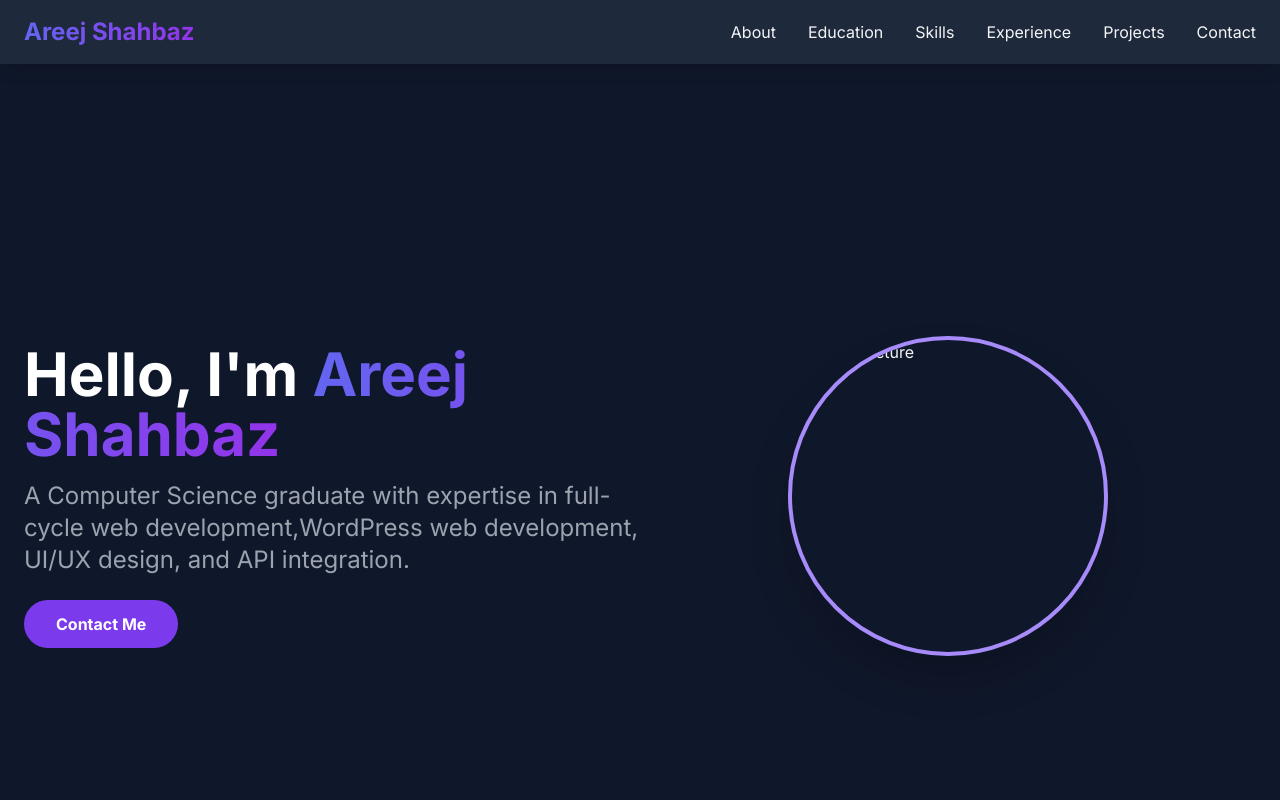
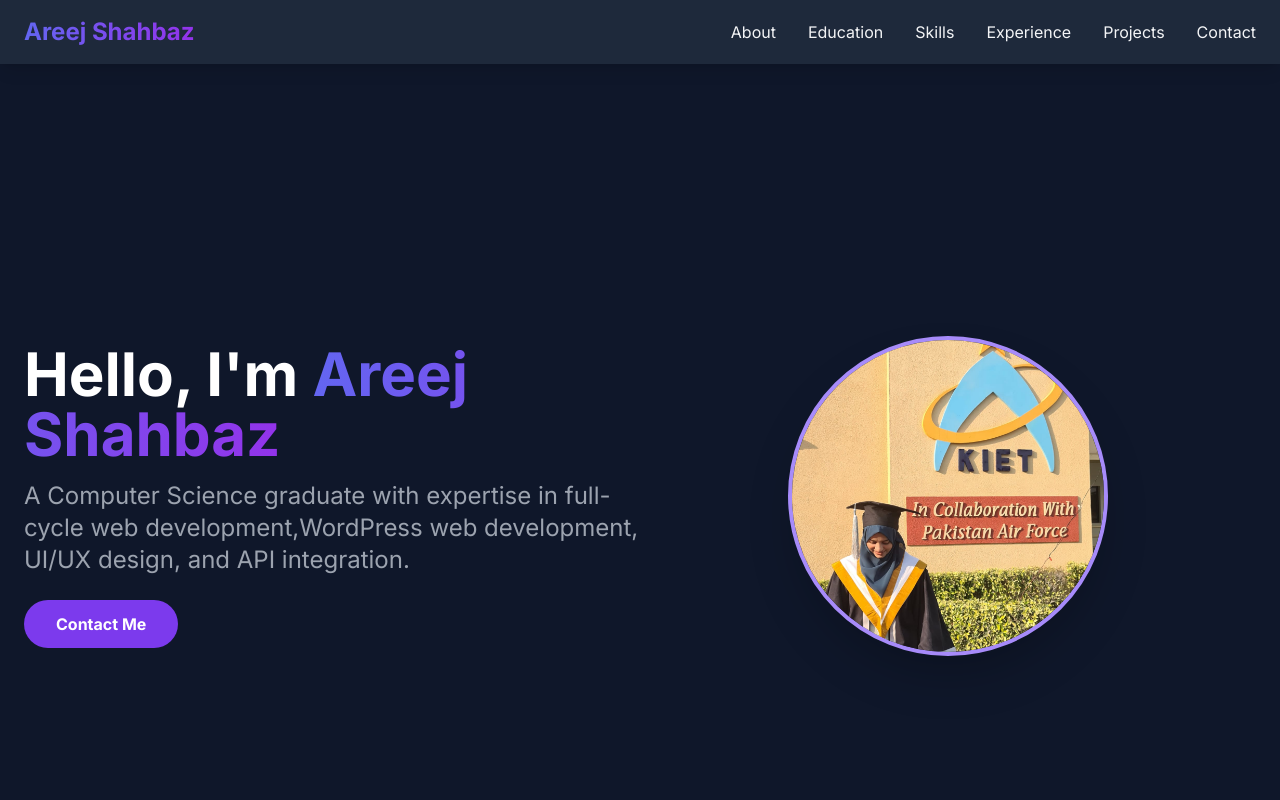
Before and after one commit to areejshahbaz110-spec/portfolio, a plain HTML site: page index.html in a window 1280 px wide. Shown: the top 800 px of the page. Drawn offline with nearby package versions, Linux system fonts and the light colour scheme; the site is published under a folder, as on GitHub Pages, so addresses that start at the root find nothing.

Commit message:
Update index.html

```diff
--- a/index.html
+++ b/index.html
@@ -61,7 +61,7 @@
             </div>
             <div class="md:w-1/2 flex justify-center">
                 <!-- Profile picture sourced from uploaded file 'me.jpg' -->
-                <img src="/me.jpg" alt="Profile Picture" class="rounded-full shadow-2xl w-64 h-64 md:w-80 md:h-80 object-cover border-4 border-violet-400">
+                <img src="me.jpg" alt="Profile Picture" class="rounded-full shadow-2xl w-64 h-64 md:w-80 md:h-80 object-cover border-4 border-violet-400">
             </div>
         </section>
 
```
